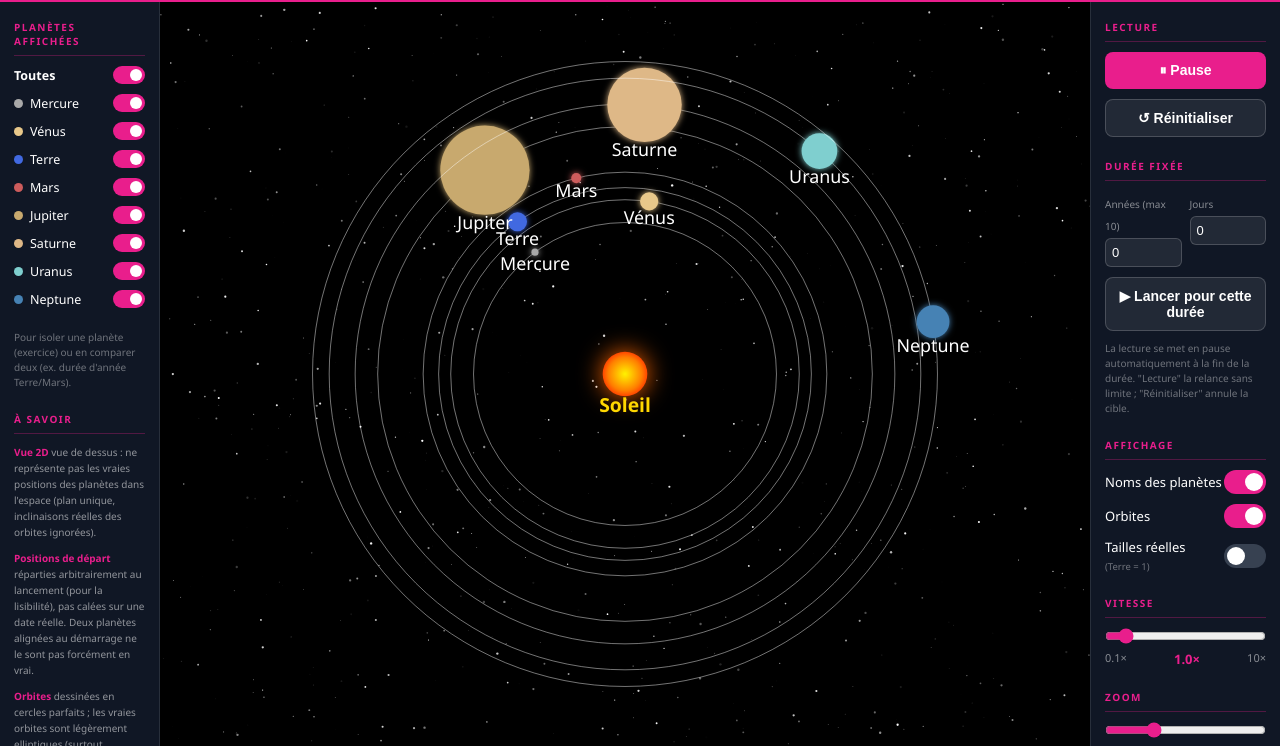
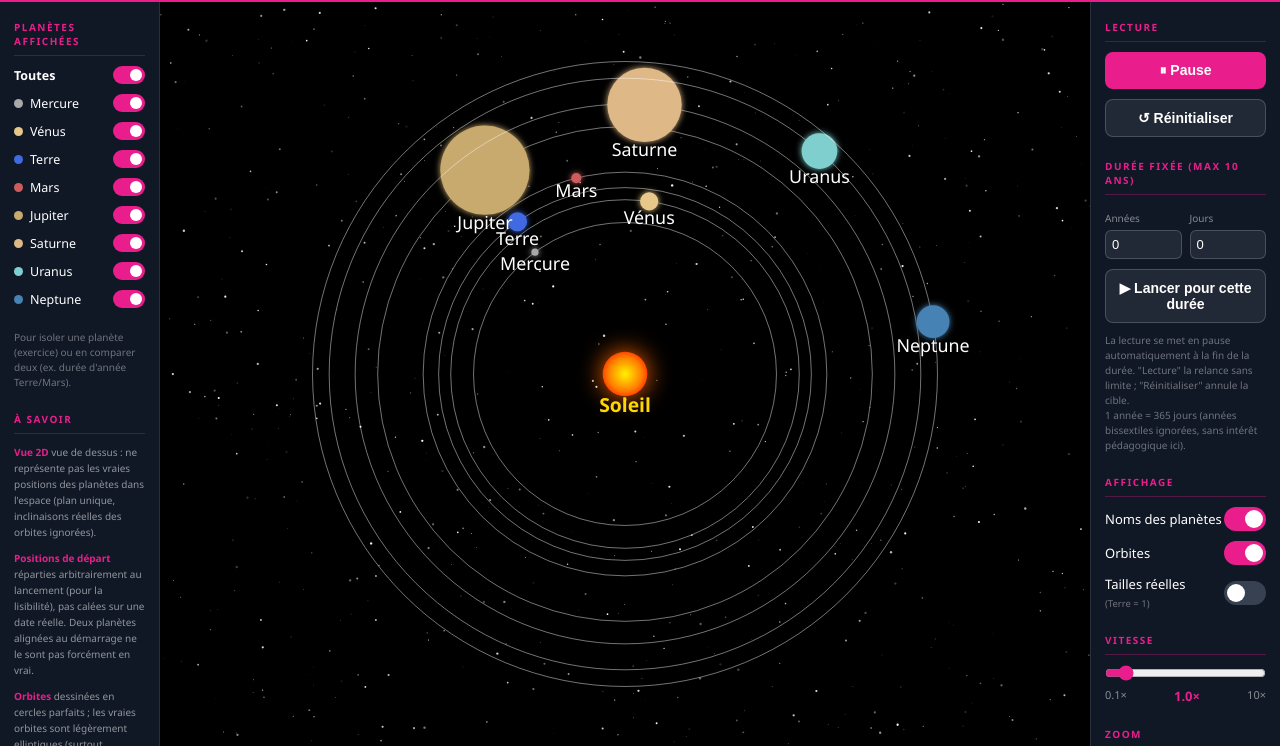
Before and after one commit to jfb4plai/systeme-solaire-plai, a plain HTML site: page index.html in a window 1280 px wide. Both pictures are taken after a click on the button "▶ Lancer pour cette durée". Shown: the part 54-800 px from the top of the page. Drawn offline with Linux system fonts and the light colour scheme.

Commit message:
Aligne les champs Durée fixée, clamp immédiat, précise l'année de 365 jours
- Le "(max 10 ans)" passe dans le titre de section commun aux deux champs,
  qui restent maintenant alignés (labels "Années"/"Jours" de même hauteur)
- Les champs se recadrent dès qu'on les quitte (event "change"), pas
  seulement au clic sur "Lancer" — un 500 dans Jours redevient 364 direct
- Note ajoutée : 1 année = 365 jours, bissextiles ignorées (sans intérêt
  pédagogique ici)

Co-Authored-By: Claude Sonnet 5 <noreply@anthropic.com>

```diff
--- a/index.html
+++ b/index.html
@@ -220,10 +220,10 @@
     </div>
 
     <div class="section">
-      <div class="section-title">Durée fixée</div>
+      <div class="section-title">Durée fixée (max 10 ans)</div>
       <div style="display:flex;gap:8px">
         <div style="flex:1">
-          <label style="font-size:10px;color:rgba(255,255,255,.5)">Années (max 10)</label>
+          <label style="font-size:10px;color:rgba(255,255,255,.5)">Années</label>
           <input type="number" id="inpTargetYears" min="0" max="10" value="0"
             style="width:100%;background:rgba(255,255,255,.08);border:1px solid rgba(255,255,255,.18);border-radius:6px;color:#fff;padding:6px;font-size:13px;margin-top:3px">
         </div>
@@ -235,7 +235,8 @@
       </div>
       <button id="btnTargetStart" class="btn ghost">▶ Lancer pour cette durée</button>
       <div style="font-size:10px;color:rgba(255,255,255,.4);line-height:1.5">
-        La lecture se met en pause automatiquement à la fin de la durée. "Lecture" la relance sans limite ; "Réinitialiser" annule la cible.
+        La lecture se met en pause automatiquement à la fin de la durée. "Lecture" la relance sans limite ; "Réinitialiser" annule la cible.<br>
+        1 année = 365 jours (années bissextiles ignorées, sans intérêt pédagogique ici).
       </div>
     </div>
 
@@ -549,14 +550,23 @@ document.getElementById('btnReset').addEventListener('click', () => {
   document.getElementById('lblDay').textContent  = 0;
 });
 
+const inpTargetYears = document.getElementById('inpTargetYears');
+const inpTargetDays  = document.getElementById('inpTargetDays');
+
+// recadrage dès que l'utilisateur quitte le champ (pas seulement au clic sur "Lancer")
+inpTargetYears.addEventListener('change', () => {
+  inpTargetYears.value = Math.max(0, Math.min(10, parseInt(inpTargetYears.value, 10) || 0));
+});
+inpTargetDays.addEventListener('change', () => {
+  inpTargetDays.value = Math.max(0, Math.min(364, parseInt(inpTargetDays.value, 10) || 0));
+});
+
 document.getElementById('btnTargetStart').addEventListener('click', () => {
-  const yearsInput = document.getElementById('inpTargetYears');
-  const daysInput  = document.getElementById('inpTargetDays');
-  let years = Math.max(0, Math.min(10,  parseInt(yearsInput.value, 10) || 0));
-  let days  = Math.max(0, Math.min(364, parseInt(daysInput.value,  10) || 0));
+  let years = Math.max(0, Math.min(10,  parseInt(inpTargetYears.value, 10) || 0));
+  let days  = Math.max(0, Math.min(364, parseInt(inpTargetDays.value,  10) || 0));
   let totalDays = Math.min(years * 365 + days, 10 * 365); // plafond 10 ans
-  yearsInput.value = years;
-  daysInput.value  = days;
+  inpTargetYears.value = years;
+  inpTargetDays.value  = days;
   if (totalDays <= 0) return;
 
   state.playTarget = state.earthDaysElapsed + totalDays;
```
